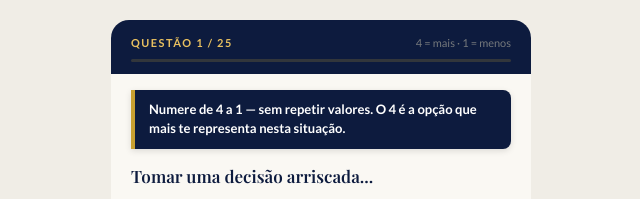
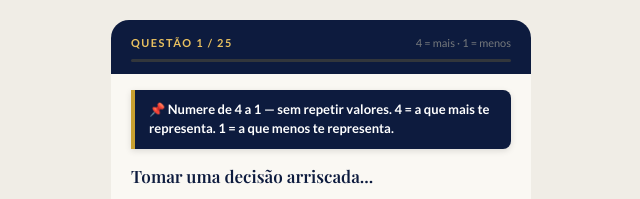
Before and after one commit to CoreMap-lider/Core-Map-Pilula, a plain HTML site: page index.html in a window 1280 px wide. Both pictures are taken after a click on the button "Iniciar avaliação →". Shown: the top 199 px of the page, without its empty margins (319-959 px from the left). Drawn offline with nearby package versions, Linux system fonts and the light colour scheme; a web font is replaced by a local one.

Commit message:
Update index.html

```diff
--- a/index.html
+++ b/index.html
@@ -150,7 +150,7 @@ body{font-family:'Lato',sans-serif;background:#F0EDE6;min-height:100vh;display:f
       <div class="progress"><div class="progress-inner" id="prog" style="width:0%"></div></div>
     </div>
     <div class="q-body">
-      <div class="q-hint">Numere de 4 a 1 — sem repetir valores. O 4 é a opção que mais te representa nesta situação.</div>
+      <div class="q-hint">📌 <strong>Numere de 4 a 1</strong> — sem repetir valores. <strong>4</strong> = a que mais te representa. <strong>1</strong> = a que menos te representa.</div>
       <p class="q-text" id="qtxt"></p>
     </div>
     <div class="options" id="opts"></div>
```
